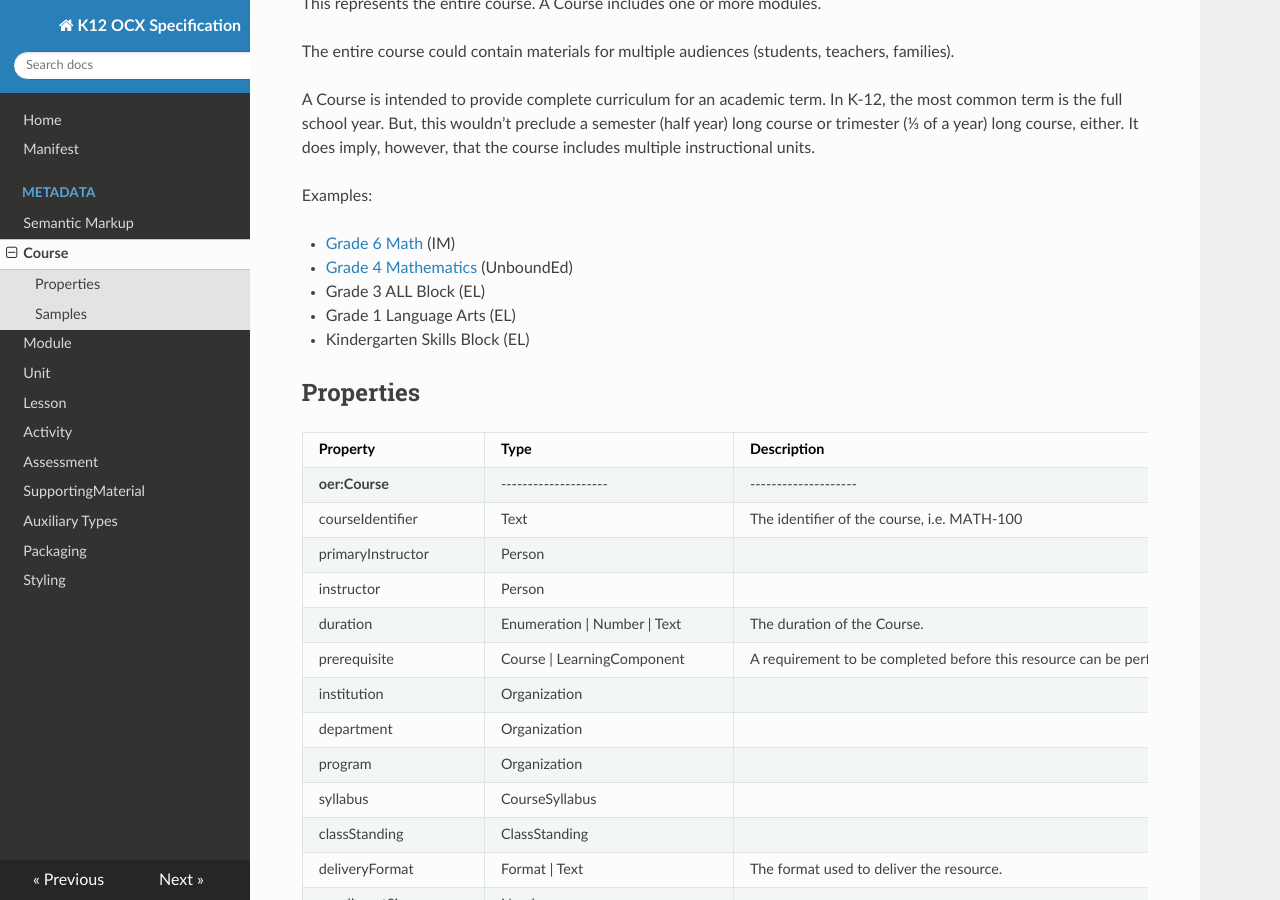
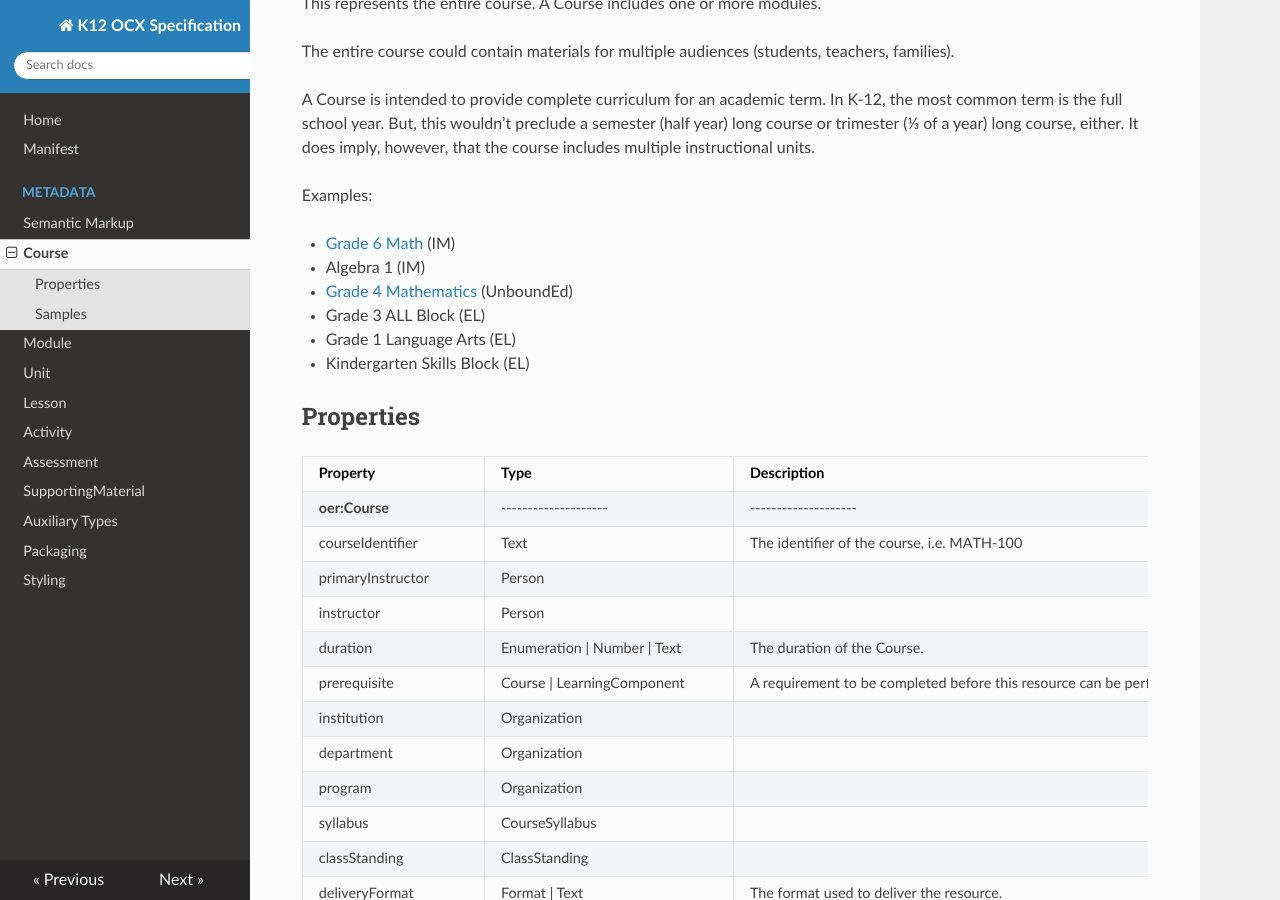
Before and after one commit to K12OCX/k12ocx-specs, an MkDocs documentation site: the page built from docs/metadata/course.md, in a window 1280 px wide and 900 px high, scrolled down 373 px. Built offline with MkDocs 1.6.1, drawn with Linux system fonts in a browser that asks for light colours; nearby versions of some CDN libraries; old or Windows-style settings are respelled for this version of MkDocs.

Commit message:
Added Alg 1 to list of examples
Just to provide an example of a course that isn't grade specific (Algebra 1 can be taught in 8th or 9th grade).

```diff
--- a/docs/metadata/course.md
+++ b/docs/metadata/course.md
@@ -17,6 +17,7 @@ A Course is intended to provide complete curriculum for an academic term. In K-1
 Examples:
 
 - [Grade 6 Math](https://im.openupresources.org/6/teachers/index.html) (IM)
+- Algebra 1 (IM)
 - [Grade 4 Mathematics](https://www.pilot.unbounded.org/explore_curriculum?subjects=math&p=/math/grade-4&e=1) (UnboundEd)
 - Grade 3 ALL Block (EL)
 - Grade 1 Language Arts (EL)
```
